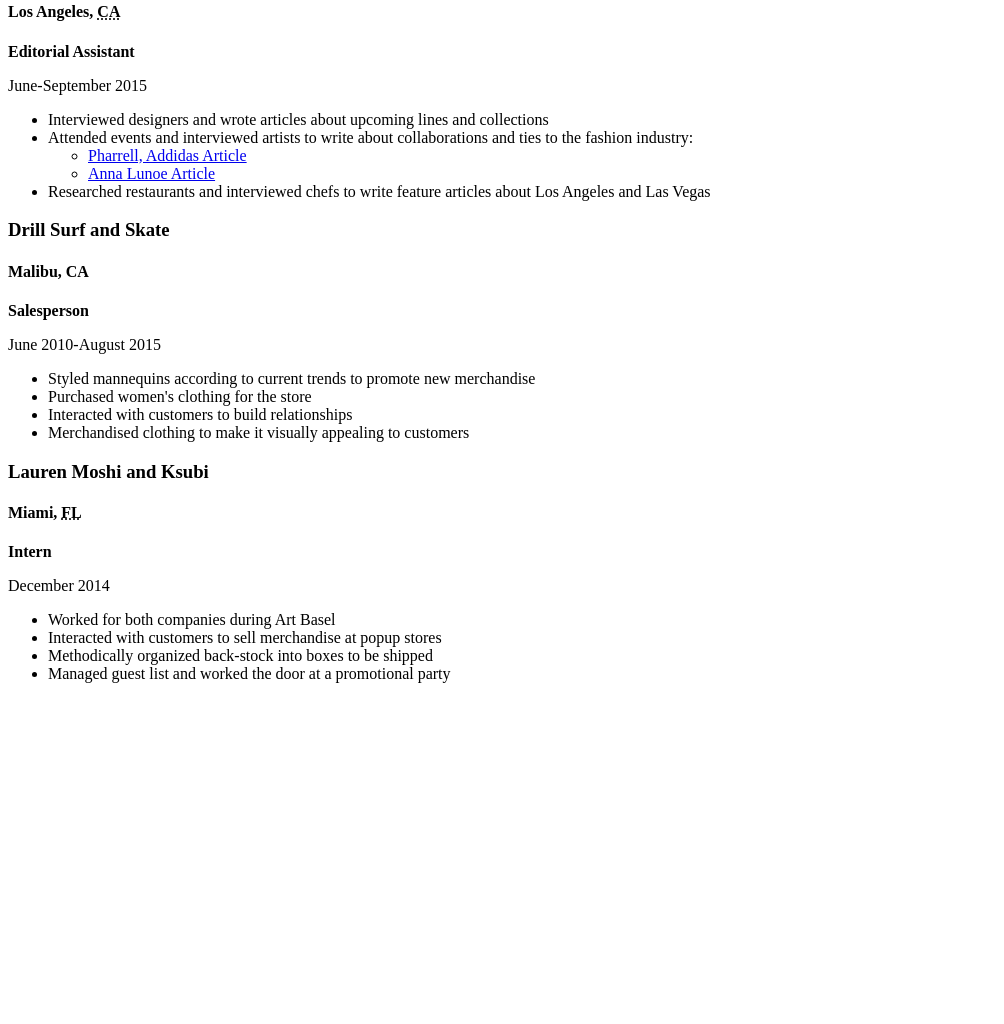
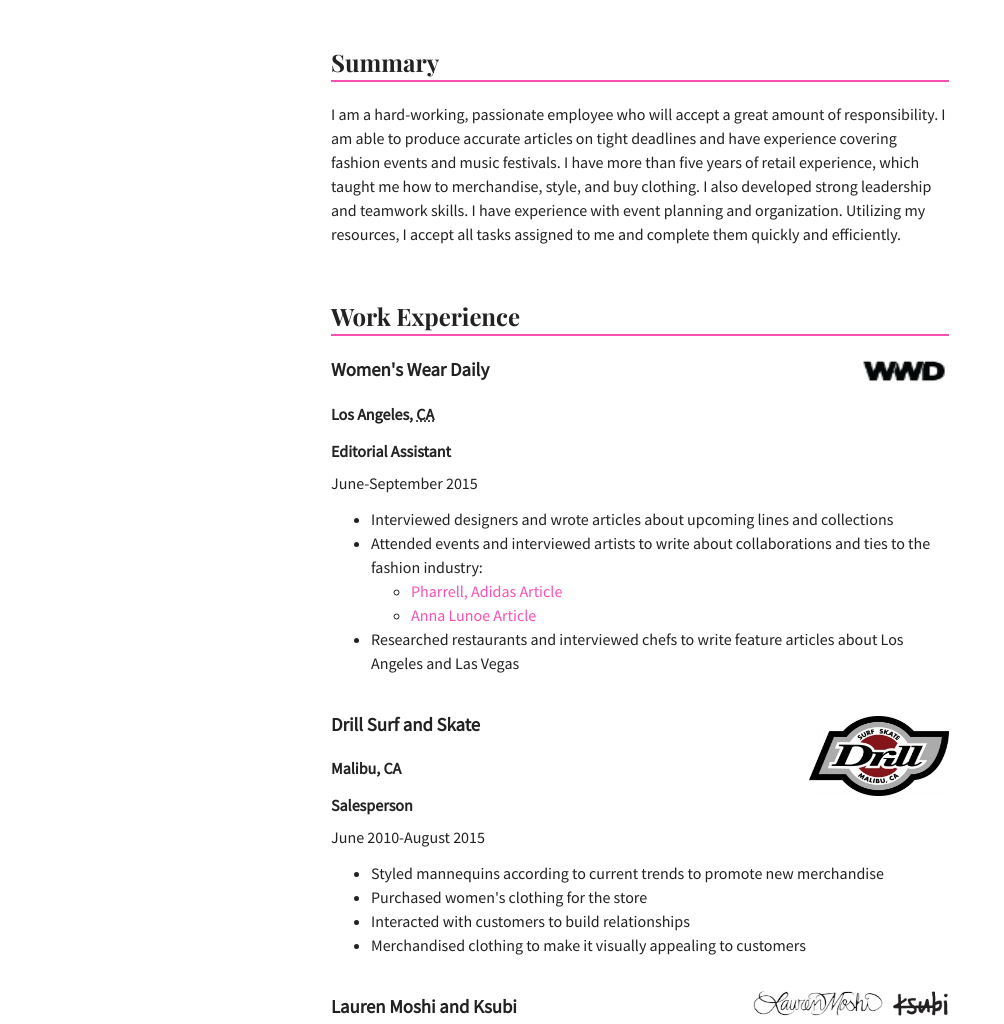
Before and after one commit to ccluniesross/ccluniesross.github.io, a plain HTML site: page resume.html in a window 1280 px wide. Shown: the part 669-1693 px from the top of the page, without its empty margins (0-1004 px from the left). Before the commit the page ends 1368 px from the top, so only its background shows below. Drawn offline with nearby package versions, Linux system fonts and the light colour scheme.

Commit message:
CSS Project

```diff
--- /dev/null
+++ b/css/print.css
@@ -0,0 +1,44 @@
+* {
+  background: transparent; !important
+  color: black;
+  font-size: 12pt;
+  font-family: serif;
+}
+
+a {
+  text-decoration: none;
+  color: black;
+}
+
+@page {
+  margin: 0.5in;
+}
+
+h1 {
+  font-size: 50pt;
+  text-align: center;
+  margin: 0;
+}
+
+h2 {
+  letter-spacing: 0.01in;
+  font-size: 16pt;
+  border-bottom: 1pt solid black;
+  margin-bottom: 0.2in;
+}
+
+nav {
+  display: none;
+}
+
+img {
+  display: none;
+}
+
+a[href^="http"] {
+  display: inline;
+}
+
+a[href^="http"]:after {
+  content: " (" attr(href) ") ";
+}
--- /dev/null
+++ b/css/style.css
@@ -0,0 +1,84 @@
+@import url(https://fonts.googleapis.com/css?family=Playfair+Display:400,700);
+@import url(https://fonts.googleapis.com/css?family=Source+Sans+Pro);
+
+body {
+  margin-top: 2em;
+  font-size: 16px;
+  font-family: 'Source Sans Pro', sans-serif;
+  font-weight: 400;
+  color: #222;
+}
+
+a {
+  color:rgb(251, 80, 178);
+  text-decoration: none;
+}
+
+a:visited {
+  color: rgb(133, 32, 137);
+}
+
+a:hover,
+a:focus {
+  color: rgb(252,	130, 255);
+}
+
+header,
+main,
+footer {
+  margin: 0 auto;
+  width: 650px;
+  line-height: 1.5;
+}
+
+section {
+  padding: 1em;
+  padding-bottom: .5px;
+  margin: 2em 2;
+}
+
+article {
+  padding-bottom: 1px;
+}
+
+h1, h2 {
+  font-family: 'Playfair Display', serif;
+  border-bottom: 2px solid rgb(251, 80, 178);
+}
+
+.spacing {
+  line-height: 1;
+}
+
+
+#wwd {
+  float: right;
+  margin: -20px 0 0 0;
+}
+
+#drill {
+  float: right;
+  margin: 5px 0 0 0;
+}
+
+#lm {
+  float: right;
+  margin: -2px 0 0 0;
+}
+
+#ksubi {
+  float: right;
+  margin: -2px 0 0 0;
+}
+
+
+#navigation {
+  padding-top: 25px;
+  width: 650px;
+  line-height: 1.5;
+}
+
+#cc {
+  float: left;
+  margin: 0 10px 0 -5px;
+}
--- a/resume.html
+++ b/resume.html
@@ -1,18 +1,24 @@
 <!DOCTYPE html>
  <html lang="en" >
   <head>
+   <link href='https://fonts.googleapis.com/css?family=Playfair+Display:400,700' rel='stylesheet' type='text/css'>
+   <link href='https://fonts.googleapis.com/css?family=Source+Sans+Pro' rel='stylesheet' type='text/css'>
    <meta charset="UTF-8" />
    <title>Callie Clunies-Ross Resume</title>
-  </head>
+   <link href="css/style.css" rel="stylesheet" media="screen" />
+   <link href="css/print.css" rel="stylesheet" media="print" />
+   </head>
 
   <body>
 
     <header>
       <h1>Callie Clunies-Ross</h1>
+      <img id="cc" src="img/ccscreenshot.png" alt="CC Logo"
+      style="width:120px;height:150px">
     </header>
 
     <nav>
-     <ul>
+     <ul id="navigation">
        <li><a href="resume.html">Home</a></li>
        <li><a href="#contact">Contact</a></li>
        <li><a href="#objective">Objective</a></li>
@@ -61,28 +67,31 @@
         <h2 id="work-experience">Work Experience</h2>
 
         <article>
-
+          <img id="wwd" src="img/wwd.png" alt="WWD Logo"
+          style="width:90px;height:70px">
          <h3>Women's Wear Daily</h3>
-          <h4>Los Angeles, <abbr title="California">CA</abbr></h4>
-          <p><strong>Editorial Assistant</strong></p>
-          <p>June-September 2015</p>
+          <h4 class="spacing">Los Angeles, <abbr title="California">CA</abbr></h4>
+          <p class="spacing"><strong>Editorial Assistant</strong></p>
+          <p class="spacing">June-September 2015</p>
           <ul>
             <li>Interviewed designers and wrote articles about upcoming lines and collections</li>
-            <li>Attended events and interviewed artists to write about collaborations and ties to the fashion industry:</li>
+            <li>Attended events and interviewed artists to write about collaborations and ties to the fashion industry:
               <ul>
-                <li><a href="https://www.behance.net/gallery/28606027/Pharrell-Adidas-Article">Pharrell, Addidas Article</a></li>
+                <li><a href="https://www.behance.net/gallery/28606027/Pharrell-Adidas-Article">Pharrell, Adidas Article</a></li>
                 <li><a href="https://www.behance.net/gallery/28453661/Anna-Lunoe-Article">Anna Lunoe Article</a></li>
               </ul>
+            </li>
             <li>Researched restaurants and interviewed chefs to write feature articles about Los Angeles and Las Vegas</li>
           </ul>
       </article>
 
       <article>
-
+        <img id="drill" src="img/drill.jpg" alt="Drill Logo"
+        style="width:140px;height:80px">
         <h3>Drill Surf and Skate</h3>
-          <h4>Malibu, CA</h4>
-          <p><strong>Salesperson</strong></p>
-          <p>June 2010-August 2015</p>
+          <h4 class="spacing">Malibu, CA</h4>
+          <p class="spacing"><strong>Salesperson</strong></p>
+          <p class="spacing">June 2010-August 2015</p>
           <ul>
             <li>Styled mannequins according to current trends to promote new merchandise</li>
             <li>Purchased women's clothing for the store</li>
@@ -92,11 +101,14 @@
       </article>
 
       <article>
-
+        <img id="ksubi" src="img/ksubi.png" alt="Ksubi Logo"
+        style="width 145px;height:25px">
+        <img id="lm" src="img/lm.png" alt="Lauren Moshi Logo"
+        style="width:145px;height:25px">
         <h3>Lauren Moshi and Ksubi</h3>
-          <h4>Miami, <abbr title="Florida">FL</abbr></h4>
-          <p><strong>Intern</strong></p>
-          <p>December 2014</p>
+          <h4 class="spacing">Miami, <abbr title="Florida">FL</abbr></h4>
+          <p class="spacing"><strong>Intern</strong></p>
+          <p class="spacing">December 2014</p>
           <ul>
             <li>Worked for both companies during Art Basel</li>
             <li>Interacted with customers to sell merchandise at popup stores</li>
```
Also changed, not shown: img/ccscreenshot.png (added), img/drill.jpg (added), img/ksubi.png (added), img/lm.png (added), img/wwd.png (added), 1 other file.
